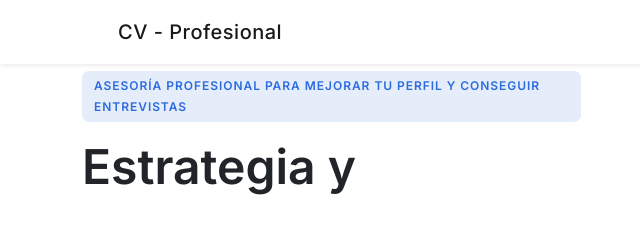
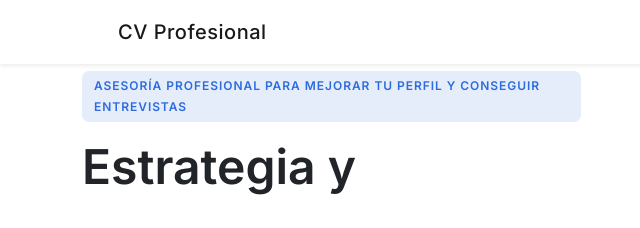
Before and after one commit to RoNoel22/rocio-noel-web, a plain HTML site: page index.html in a window 1280 px wide. Shown: the top 228 px of the page, 0-640 px from the left. Drawn offline with nearby package versions, Linux system fonts and the light colour scheme.

Commit message:
Update index.html

```diff
--- a/index.html
+++ b/index.html
@@ -26,7 +26,7 @@
 
     <!-- LOGO -->
     <a class="navbar-brand" href="#page-top">
-      <div class="logo-circle"> CV - Profesional </div>
+      <div class="logo-circle"> CV Profesional </div>
     </a>
 
     <!-- BOTONES -->
```
